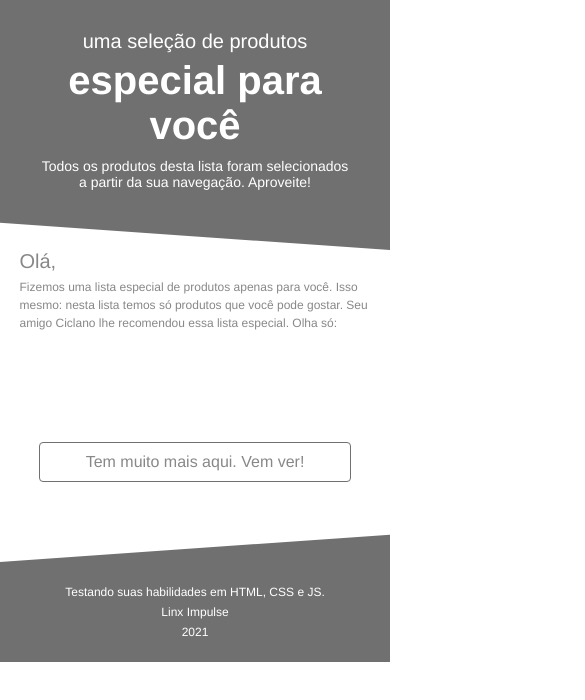
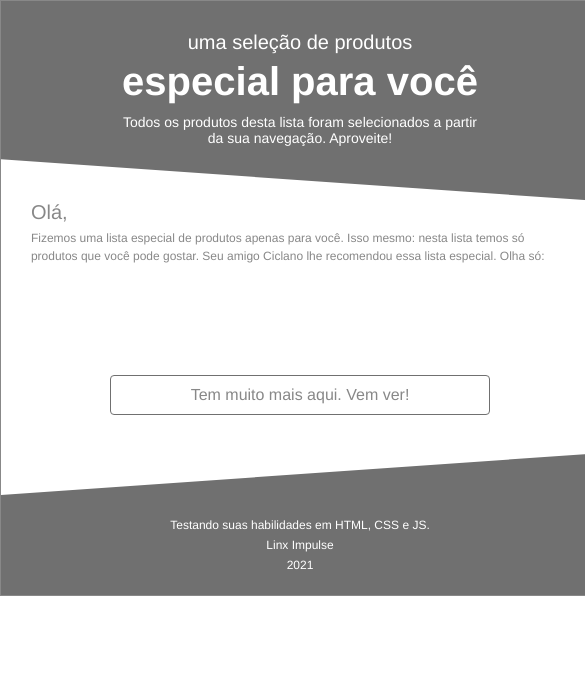
Before and after one commit to HenriqueSantana1/Linx-Frontend-Developer-Challenge, a plain HTML site: page email.html in a window 390 px wide. Shown: the whole page, 585 px wide, since content can reach past the window. Drawn offline with Linux system fonts and the light colour scheme; no server answers.

Commit message:
feat: add fixed size to emails page and remove breakpoints

```diff
--- /dev/null
+++ b/css/email.css
@@ -0,0 +1,95 @@
+body {
+    width: 600px;
+    margin: auto;
+    border: 1px solid #888888;
+}
+
+.headerEmail {
+    display: flex;
+    justify-content: center;
+    height: 200px;
+}
+
+.headerTextEmail {
+    padding-left: 120px;
+    padding-right: 120px;
+    padding-top: 30px;
+    text-align: center;
+}
+
+.headerTextEmail h2 {
+    font-size: 20px;
+    font-weight: normal;
+    margin-bottom: 5px;
+    color: #fff;
+}
+
+.headerTextEmail h1 {
+    font-size: 40px;
+    margin-bottom: 10px;
+    color: #fff;
+}
+
+.headerTextEmail p {
+    font-size: 14px;
+    color: #fff;
+}
+
+.greetings {
+    margin: auto;
+    width: 90%;
+    margin-bottom: 50px;
+}
+
+.greetings h1 {
+    font-size: 20px;
+    font-weight: normal;
+    margin-bottom: 5px;
+}
+
+.greetings p {
+    font-size: 12px;
+    line-height: 1.5;
+}
+
+.footerEmail {
+    margin-top: 20px;
+    height: 100px;
+    padding-bottom: 20px;
+}
+
+.btnProductsEmail {
+    display: flex;
+    align-items: center;
+    justify-content: center;
+    width: 380px;
+    height: 40px;
+    font-size: 16px;
+    background: #fff;
+    border: 1px solid #707070;
+    border-radius: 4px;
+    margin: 60px;
+    cursor: pointer;
+}
+
+.btnProductsEmail:hover {
+    background: #eee;
+}
+
+.btnProductsEmail a {
+    text-decoration: none;
+}
+
+.products-container-email {
+    display: flex;
+    flex-direction: column;
+    align-items: center;
+    justify-content: center;
+    margin-top: 40px;
+}
+.products-cards-email {
+    width: 70%;
+    display: grid;
+    grid-template-columns: 1fr 1fr;
+    column-gap: 40px;
+}
--- a/css/style.css
+++ b/css/style.css
@@ -268,6 +268,11 @@ hr {
     background: #fff;
     border: 1px solid #707070;
     border-radius: 4px;
+    cursor: pointer;
+}
+
+button:hover {
+    background: #eee;
 }
 
 .btnProducts {
@@ -278,6 +283,7 @@ hr {
     border: 1px solid #707070;
     border-radius: 4px;
     margin: 60px;
+    cursor: pointer;
 }
 
 .btnProducts:hover {
@@ -365,123 +371,3 @@ footer span {
     font-size: 12px;
     margin: 3px;
 }
-
-.headerEmail {
-    display: flex;
-    justify-content: center;
-    height: 200px;
-}
-
-.headerTextEmail {
-    padding-left: 120px;
-    padding-right: 120px;
-    padding-top: 30px;
-    text-align: center;
-}
-
-.headerTextEmail h2 {
-    font-size: 20px;
-    font-weight: normal;
-    margin-bottom: 5px;
-    color: #fff;
-}
-
-.headerTextEmail h1 {
-    font-size: 40px;
-    margin-bottom: 10px;
-    color: #fff;
-}
-
-.headerTextEmail p {
-    font-size: 14px;
-    color: #fff;
-}
-
-.greetings {
-    margin: auto;
-    width: 90%;
-    margin-bottom: 50px;
-}
-
-.greetings h1 {
-    font-size: 20px;
-    font-weight: normal;
-    margin-bottom: 5px;
-}
-
-.greetings p {
-    font-size: 12px;
-    line-height: 1.5;
-}
-
-.footerEmail {
-    margin-top: 20px;
-    height: 100px;
-    padding-bottom: 20px;
-}
-
-.btnProductsEmail {
-    display: flex;
-    align-items: center;
-    justify-content: center;
-    width: 380px;
-    height: 40px;
-    font-size: 16px;
-    background: #fff;
-    border: 1px solid #707070;
-    border-radius: 4px;
-    margin: 60px;
-}
-
-.btnProductsEmail a {
-    text-decoration: none;
-}
-
-.products-container-email {
-    display: flex;
-    flex-direction: column;
-    align-items: center;
-    justify-content: center;
-    margin-top: 40px;
-}
-.products-cards-email {
-    width: 70%;
-    display: grid;
-    grid-template-columns: 1fr 1fr;
-    column-gap: 40px;
-}
-
-@media (max-width:595px) {
-    .headerTextEmail {
-        width: 80%;
-        padding-left: 0;
-        padding-right: 0;
-    }
-}
-
-@media (max-width:450px) {
-    .headerEmail {
-        height: 250px;
-    }
-    .btnProductsEmail {
-        width: 80%;
-    }
-}
-
-@media (min-width:1280px) {
-    .headerEmail {
-        height: 250px;
-    }
-
-    .products-cards-email {
-        width: 50%;
-        display: grid;
-        grid-template-columns: 1fr 1fr;
-        column-gap: 20%;
-    }
-
-    .footerEmail {
-        height: 150px;
-        padding-bottom: 40px;
-    }
-}
--- a/email.html
+++ b/email.html
@@ -6,6 +6,7 @@
     <meta name="viewport" content="width=device-width, initial-scale=1.0">
     <title>Desafio | Frontend Developer</title>
     <link rel="stylesheet" href="./css/style.css">
+    <link rel="stylesheet" href="./css/email.css">
     <link rel="stylesheet" href="https://cdnjs.cloudflare.com/ajax/libs/font-awesome/4.7.0/css/font-awesome.min.css">
 </head>
 <body>
```
